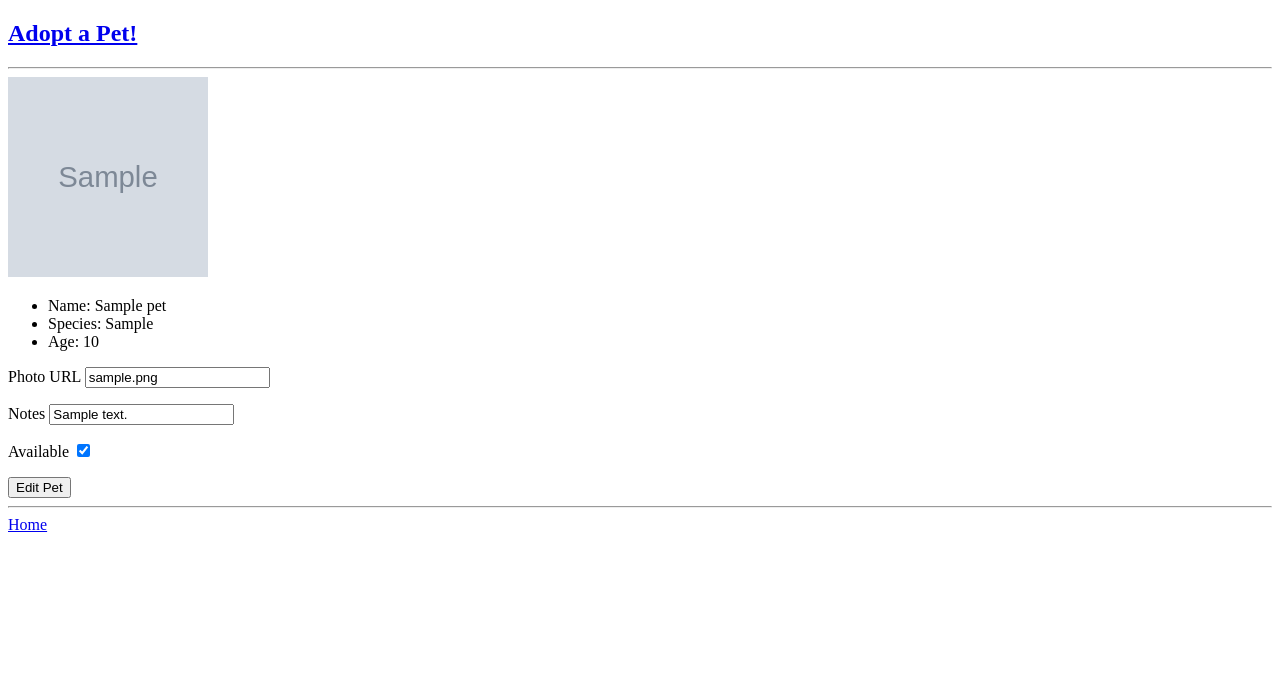
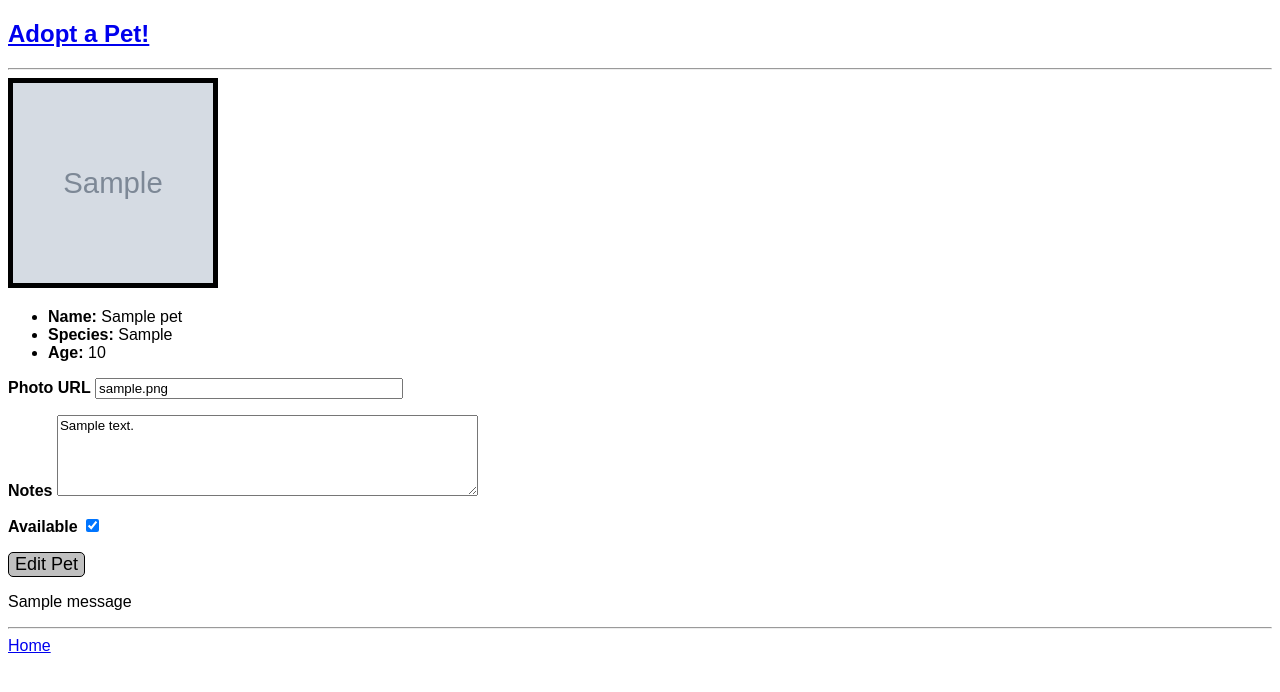
Before and after one commit to alocke8181/flask-adopt, a Flask app: page /1 in a window 1280 px wide. Shown: the top 692 px of the page. Run offline with Flask 3, Linux system fonts and the light colour scheme; tables that the repository leaves empty hold one stand-in row (values such as "Sample post"); grey boxes marked "Sample" are stand-in pictures; one stand-in notice (Sample message) is shown.

Commit message:
cleanup and css

```diff
--- a/app.py
+++ b/app.py
@@ -1,11 +1,8 @@
-from flask import Flask, request, render_template, redirect, flash, session
+from flask import Flask, request, render_template, redirect, flash
 from flask_debugtoolbar import DebugToolbarExtension
 from models import db, connect_db, Pet
 from forms import New_Pet, Edit_Pet
 from flask_sqlalchemy import SQLAlchemy
-from flask_wtf import FlaskForm
-from wtforms import StringField, FloatField, BooleanField
-from wtforms.validators import InputRequired, Optional
 
 
 app = Flask(__name__)
@@ -16,16 +13,17 @@ app.config['SECRET_KEY'] = 'secret'
 app.config['DEBUG_TB_INTERCEPT_REDIRECTS'] = False
 
 
-
 connect_db(app)
 
 @app.route('/')
 def home():
-    pets = Pet.query.all()
+    """Show the homepage sorted by availability and alphabetically"""
+    pets = Pet.query.order_by(Pet.available.desc(), Pet.name).all()
     return render_template('home.html', pets=pets)
 
 @app.route('/add', methods=['GET','POST'])
 def add_pet():
+    """Show the Add Pet Form and handle the post request"""
     form = New_Pet()
     if form.validate_on_submit():
         name = form.name.data
@@ -43,7 +41,8 @@ def add_pet():
         return render_template('add_pet.html', form=form)
 
 @app.route('/<int:pet_id>', methods=['GET','POST'])
-def pet_details(pet_id):
+def show_pet_details(pet_id):
+    """Show details of each pet as well as the edit form"""
     pet = Pet.query.get(pet_id)
     form = Edit_Pet(obj=pet)
     if form.validate_on_submit():
@@ -52,6 +51,7 @@ def pet_details(pet_id):
         pet.available = form.available.data
         db.session.add(pet)
         db.session.commit()
+        flash('Pet updated','notif')
         return redirect(f'/{pet.id}')
     else:
         return render_template('pet_details.html', pet=pet, form=form)
--- a/forms.py
+++ b/forms.py
@@ -1,10 +1,10 @@
 from flask_wtf import FlaskForm
-from wtforms import StringField, BooleanField, IntegerField
+from wtforms import StringField, BooleanField, IntegerField, TextAreaField
 from wtforms.validators import InputRequired, Optional, NumberRange, URL, AnyOf
 
 
 class New_Pet(FlaskForm):
-
+    """Form for creating new pets"""
     name = StringField('Name', validators=[InputRequired()])
 
     species = StringField('Species', validators=[InputRequired(), AnyOf(['Cat','Dog','Porcupine'])])
@@ -13,14 +13,14 @@ class New_Pet(FlaskForm):
 
     age = IntegerField('Age', validators=[Optional(), NumberRange(min=0, max=30, message="Age must be between 0 and 30")])
 
-    notes = StringField('Notes')
+    notes = TextAreaField('Notes', render_kw = {'rows':5, 'cols':50})
 
     available = BooleanField('Available')
 
 class Edit_Pet(FlaskForm):
-
+    """Form for editing existing pets"""
     photo_url = StringField('Photo URL', validators=[Optional(), URL()])
 
-    notes = StringField('Notes')
+    notes = TextAreaField('Notes', render_kw = {'rows':5, 'cols':50})
 
     available = BooleanField('Available')
--- /dev/null
+++ b/static/app.css
@@ -0,0 +1,44 @@
+body{
+    font-family: Arial, Helvetica, sans-serif;
+}
+
+.pet-box{
+    display: inline-block;
+}
+
+img{
+    width: 200px;
+    height: 200px;
+    border: 5px solid;
+}
+
+.available{
+    border-color: green;
+}
+
+.not-available{
+    border-color: red;
+}
+
+textarea{
+    font-family: Arial, Helvetica, sans-serif;
+}
+
+#photo_url{
+    width:300px;
+}
+
+.notif{
+    color:green;
+}
+
+button{
+    background-color: silver;
+    border: 1px solid black;
+    border-radius: 5px;
+    font-size: large;
+}
+
+label{
+    font-weight: bold;
+}
--- a/templates/base.html
+++ b/templates/base.html
@@ -3,6 +3,7 @@
 <head>
     <meta charset="UTF-8">
     <meta name="viewport" content="width=device-width, initial-scale=1.0">
+    <link href="static/app.css" rel="stylesheet">
     <title>Adopt a Pet</title>
 </head>
 <body>
--- a/templates/pet_details.html
+++ b/templates/pet_details.html
@@ -1,16 +1,17 @@
 {%extends 'base.html'%}
 {%block content%}
+
 <section>
     {% if pet.photo_url %}
     <div>
-        <img src="{{pet.photo_url}}" style="width: 200px; height: 200px;">
+        <img src="{{pet.photo_url}}">
     </div>
     {% endif %}
     <ul>
-        <li>Name: {{pet.name}}</li>
-        <li>Species: {{pet.species}}</li>
+        <li><b>Name:</b> {{pet.name}}</li>
+        <li><b>Species:</b> {{pet.species}}</li>
         {% if pet.age %}
-        <li>Age: {{pet.age}}</li>
+        <li><b>Age:</b> {{pet.age}}</li>
         {% endif %}
     </ul>
 </section>
@@ -27,4 +28,7 @@
     {%endfor%}
     <button type="submit">Edit Pet</button>
 </form>
+{% for category,msg in get_flashed_messages(with_categories=true) %}
+<p class="{{category}}">{{msg}}</p>
+{%endfor%}
 {%endblock%}
```
Also changed, not shown: templates/add_pet.html (+5 -3 lines), templates/home.html (+7 -6 lines).
